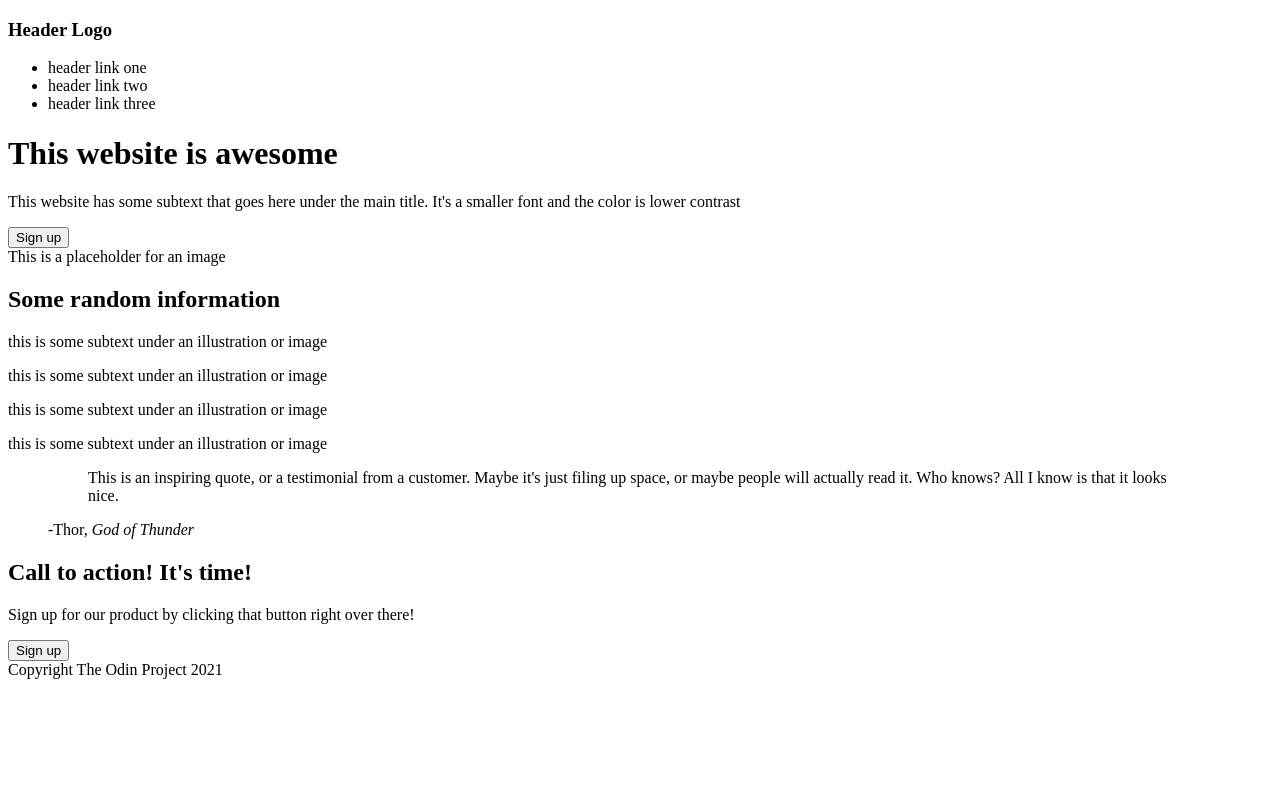
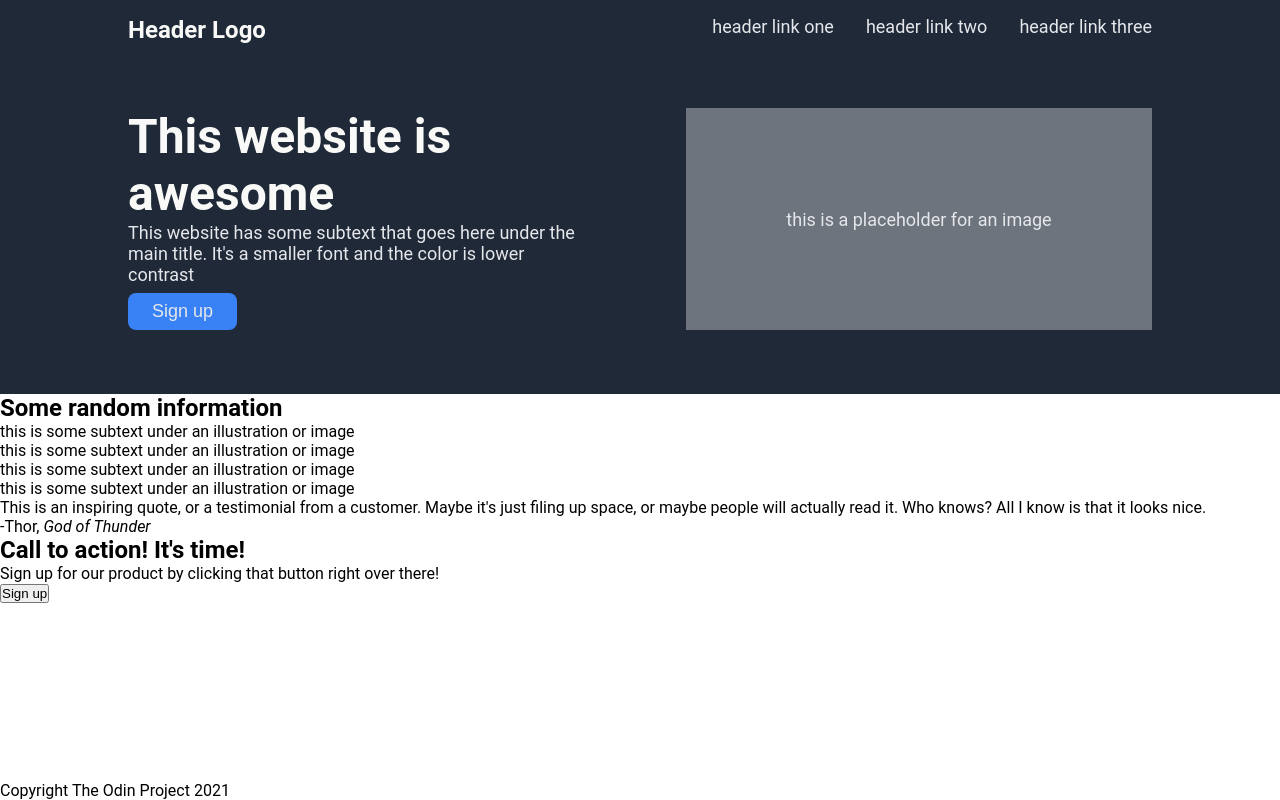
Before and after one commit to danielz0102/landing-page, a plain HTML site: page index.html in a window 1280 px wide. Drawn offline with Linux system fonts and the light colour scheme.

Commit message:
Style header

```diff
--- a/index.html
+++ b/index.html
@@ -9,19 +9,25 @@
 <body>
     <header>
         <nav>
-            <h3>Header Logo</h3>
+            <h3 class="nav__logo">Header Logo</h3>
             <ul>
-                <li>header link one</li>
-                <li>header link two</li>
-                <li>header link three</li>
+                <li><a class="hero-secondary-text" href="">header link one</a></li>
+                <li><a class="hero-secondary-text" href="">header link two</a></li>
+                <li><a class="hero-secondary-text" href="">header link three</a></li>
             </ul>
         </nav>
 
-        <h1>This website is awesome</h1>
-        <p>This website has some subtext that goes here under the main title. It's a smaller font and the color is lower contrast</p>
-        <button>Sign up</button>
+        <div class="header__downside">
+            <div class="left">
+                <h1 class="hero-main-text">This website is awesome</h1>
+                <p class="hero-secondary-text">This website has some subtext that goes here under the main title. It's a smaller font and the color is lower contrast</p>
+                <button class="sign-up-btn hero-secondary-text">Sign up</button>
+            </div>
 
-        <div class="image-container">This is a placeholder for an image</div>
+            <div class="right">
+                <p class="hero-secondary-text">this is a placeholder for an image</p>
+            </div>
+        </div>
     </header>
 
     <main>
--- a/style.css
+++ b/style.css
@@ -0,0 +1,85 @@
+* {
+    margin: 0;
+    padding: 0;
+    box-sizing: border-box;
+}
+
+body {
+    height: 100vh;
+    display: flex;
+    flex-direction: column;
+    font-family: Roboto, sans-serif;
+}
+
+/* header */
+
+header {
+    background-color: #1f2937;
+    display: flex;
+    flex-direction: column;
+    padding: 0 128px;
+    gap: 64px;
+}
+
+nav {
+    display: flex;
+    justify-content: space-between;
+    padding-top: 16px;
+}
+
+.nav__logo {
+    font-size: 24px;
+    color: #f9faf8;
+}
+
+ul {
+    list-style-type: none;
+    display: flex;
+    gap: 32px;
+}
+
+a {
+    text-decoration: none;
+}
+
+.header__downside {
+    display: flex;
+    padding-bottom: 64px;
+    gap: 92px;
+}
+
+.hero-main-text {
+    font-size: 48px;
+    color: #f9faf8;
+}
+
+.hero-secondary-text {
+    font-size: 18px;
+    color: #e5e7eb;
+}
+
+.left, .right {
+    flex: 1;
+}
+
+.right {
+    background-color: #6d747d;
+    text-align: center;
+    align-content: center;
+}
+
+.sign-up-btn {
+    background-color: #3882f6;
+    padding: 8px 24px;
+    border: none;
+    border-radius: 8px;
+    margin-top: 8px;
+}
+
+/*  */
+
+main {
+    flex: 1;
+    display: flex;
+    flex-direction: column;
+}
```
